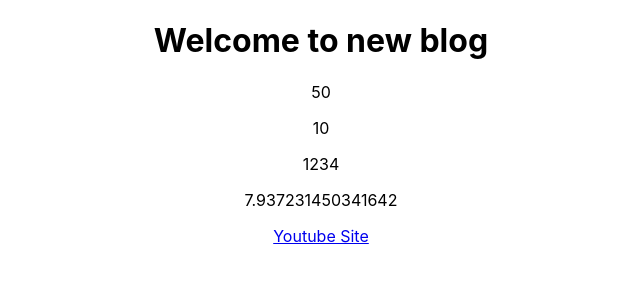
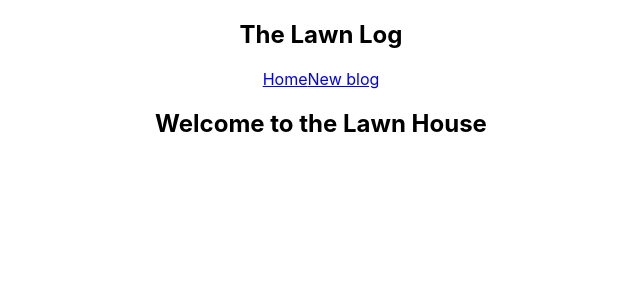
Before and after one commit to lnguyen-wsu/lawn-log, a React (Create React App) app: page / in a window 1280 px wide. Shown: the top 300 px of the page, without its empty margins (319-959 px from the left). Built offline with nearby package versions, Linux system fonts and the light colour scheme.

Commit message:
added new components

```diff
--- a/src/App.js
+++ b/src/App.js
@@ -1,20 +1,13 @@
 
 import './App.css';
-
+import Navbar from './Navbar';
+import Home from './Home';
 function App() {
-  const title = "Welcome to new blog";
-  const likes = 50;
-  const link = "https://www.youtube.com/watch?v=gpfP60KjmZU";
-  // const people = {name:"Lawn" , age:30}
   return (
     <div className="App">
+      <Navbar >Testing</Navbar>
       <div className="content">
-        <h1>{title}</h1>
-        <p>{likes}</p>
-        <p>{10}</p>
-        <p>{[1,2,3,4]}</p>
-        <p>{Math.random() * 10 }</p>
-        <a href={link}>Youtube Site</a>
+        <Home></Home>
       </div>
     </div>
   );
--- /dev/null
+++ b/src/Home.js
@@ -0,0 +1,9 @@
+const Home  = () => {
+    return (
+        <div className="home">
+            <h2>Welcome to the Lawn House</h2>
+        </div>
+    );
+}
+
+export default Home ;
--- /dev/null
+++ b/src/Navbar.js
@@ -0,0 +1,14 @@
+const Navbar = () => {
+    return (
+       <nav className="navbar">
+            <h1>The Lawn Log</h1>
+            <div className="links">
+                <a href="/">Home</a>
+                <a href="/create">New blog</a>
+            </div>
+       </nav>
+
+    );
+}
+
+export default Navbar ;
```
